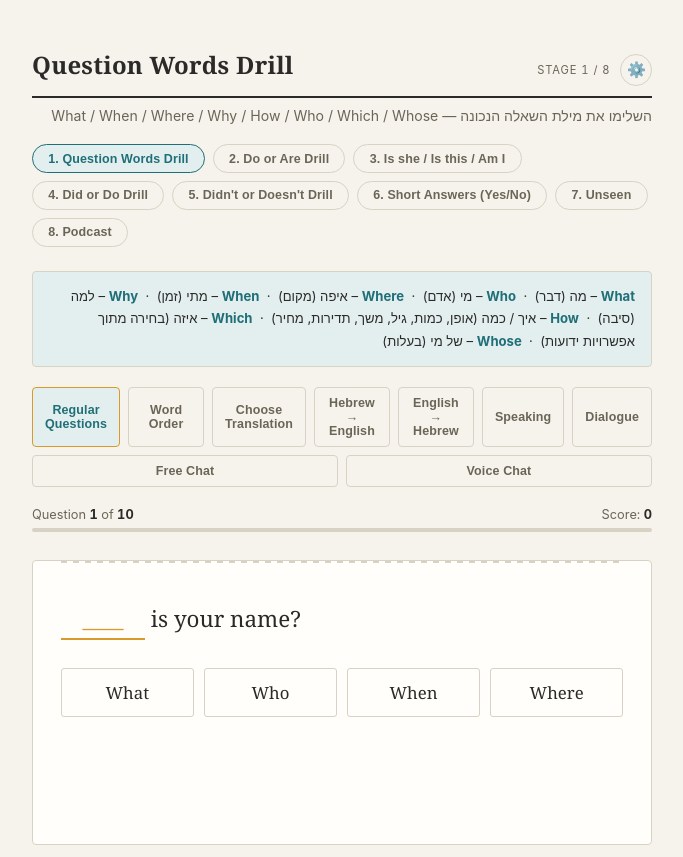
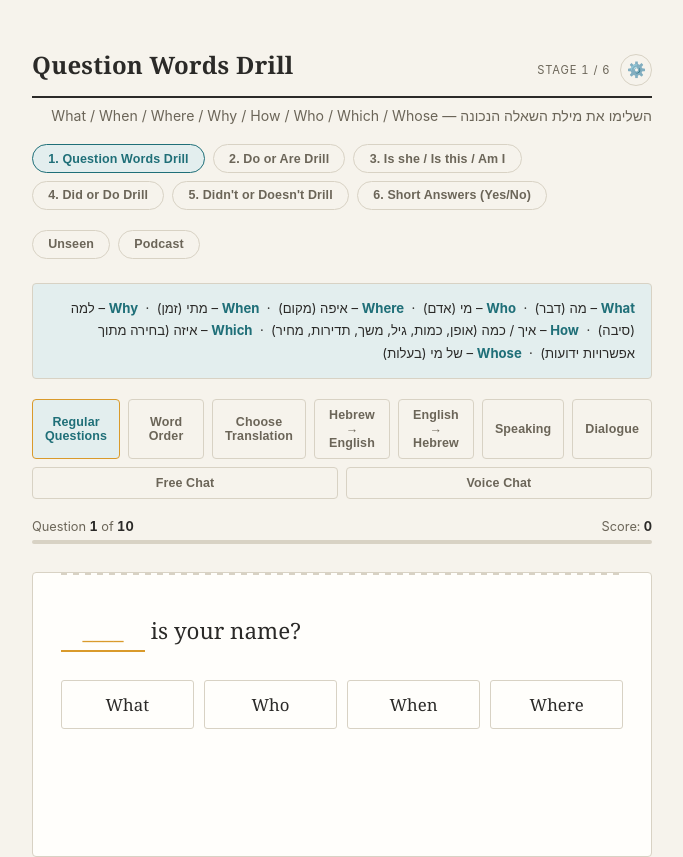
Before and after one commit to Ziv-Nuriel/english-app, a plain HTML site: page question-words-quiz.html in a window 1280 px wide. Shown: the whole page, without its empty margins (298-981 px from the left). Drawn offline with Linux system fonts and the light colour scheme.

Commit message:
Unseen and Podcast tabs on their own row below the drills, without numbers
Co-Authored-By: Claude Opus 5.5 <noreply@anthropic.com>

```diff
--- a/question-words-quiz.html
+++ b/question-words-quiz.html
@@ -122,6 +122,7 @@
     gap: .5rem;
     margin-bottom: 1.5rem;
   }
+  .stage-tabs-break { flex-basis: 100%; height: 0; margin-top: .25rem; }
   .stage-tab {
     padding: .4rem .95rem;
     border-radius: 20px;
@@ -1482,9 +1483,13 @@ function shuffle(arr) {
 function renderTabs() {
   const tabs = document.getElementById("stageTabs");
   if (stages.length < 2) { tabs.innerHTML = ""; return; }
-  tabs.innerHTML = stages
-    .map((s, i) => `<button class="stage-tab${i === stageIndex ? " active" : ""}" data-stage="${i}">${i + 1}. ${s.title}</button>`)
-    .join("");
+  // Numbered drills first; Unseen and Podcast go on their own row below, without numbers.
+  const tab = (s, i, label) => `<button class="stage-tab${i === stageIndex ? " active" : ""}" data-stage="${i}">${label}</button>`;
+  const drills = stages.map((s, i) => [s, i]).filter(([s]) => !s.unseen);
+  const extras = stages.map((s, i) => [s, i]).filter(([s]) => s.unseen);
+  tabs.innerHTML = drills.map(([s, i], n) => tab(s, i, `${n + 1}. ${s.title}`)).join("") +
+    (drills.length && extras.length ? `<div class="stage-tabs-break"></div>` : "") +
+    extras.map(([s, i]) => tab(s, i, s.title)).join("");
   tabs.querySelectorAll(".stage-tab").forEach(btn => {
     btn.addEventListener("click", () => goToStage(Number(btn.dataset.stage)));
   });
@@ -1546,7 +1551,9 @@ function render() {
   document.getElementById("stageTitle").textContent = stage.title;
   document.getElementById("stageSub").textContent = stage.sub;
   document.getElementById("legend").innerHTML = stage.legend;
-  document.getElementById("levelTag").textContent = stages.length < 2 ? "LISTENING" : `STAGE ${stageIndex + 1} / ${stages.length}`;
+  const drillCount = stages.filter(s => !s.unseen).length;
+  document.getElementById("levelTag").textContent = stages.length < 2 ? "LISTENING"
+    : stage.unseen ? stage.title.toUpperCase() : `STAGE ${stageIndex + 1} / ${drillCount}`;
 
   const sections = getSections(stage);
   if (current < stage.questions.length) {
```
